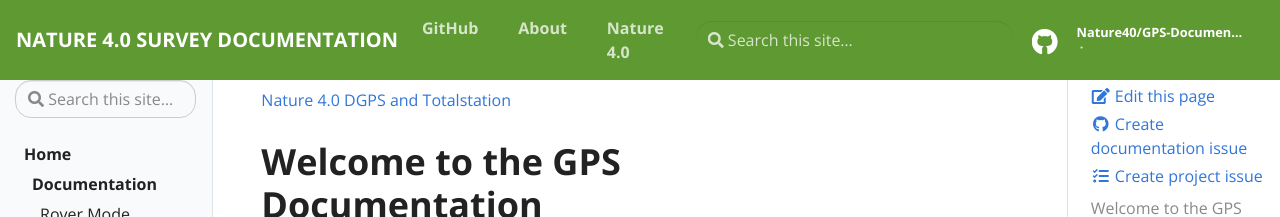
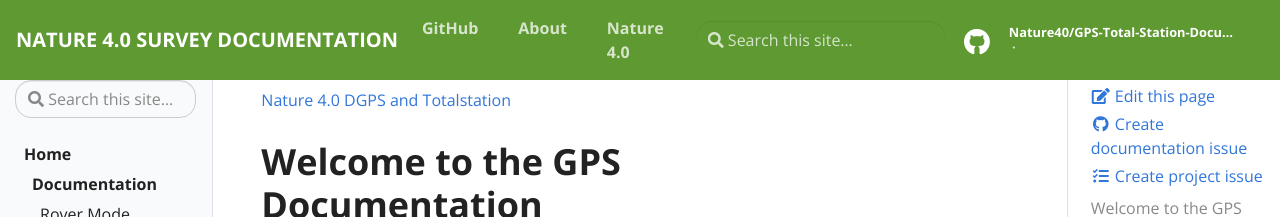
Before and after one commit to Nature40/GNSSTotalstationForHighAccuracyForestMonitoring, a Jekyll site: the page built from pages/index.md, in a window 1280 px wide. Shown: the top 217 px of the page. Built offline with Jekyll 4.4.1, drawn with Linux system fonts in a browser that asks for light colours.

Commit message:
Update _config.yml

```diff
--- a/_config.yml
+++ b/_config.yml
@@ -32,7 +32,7 @@ site_url: "https://Nature40.github.io/GPS-TotalStation-Documentation"
 # Social (First three Required)
 repo: "https://github.com/Nature40/GPS-TotalStation-Documentation"
 github_user: "Nature40"
-github_repo: "GPS-Documentation"
+github_repo: "GPS-Total-Station-Documentation"
 
 
 # Should there be feedback buttons at the bottom of pages?
```
